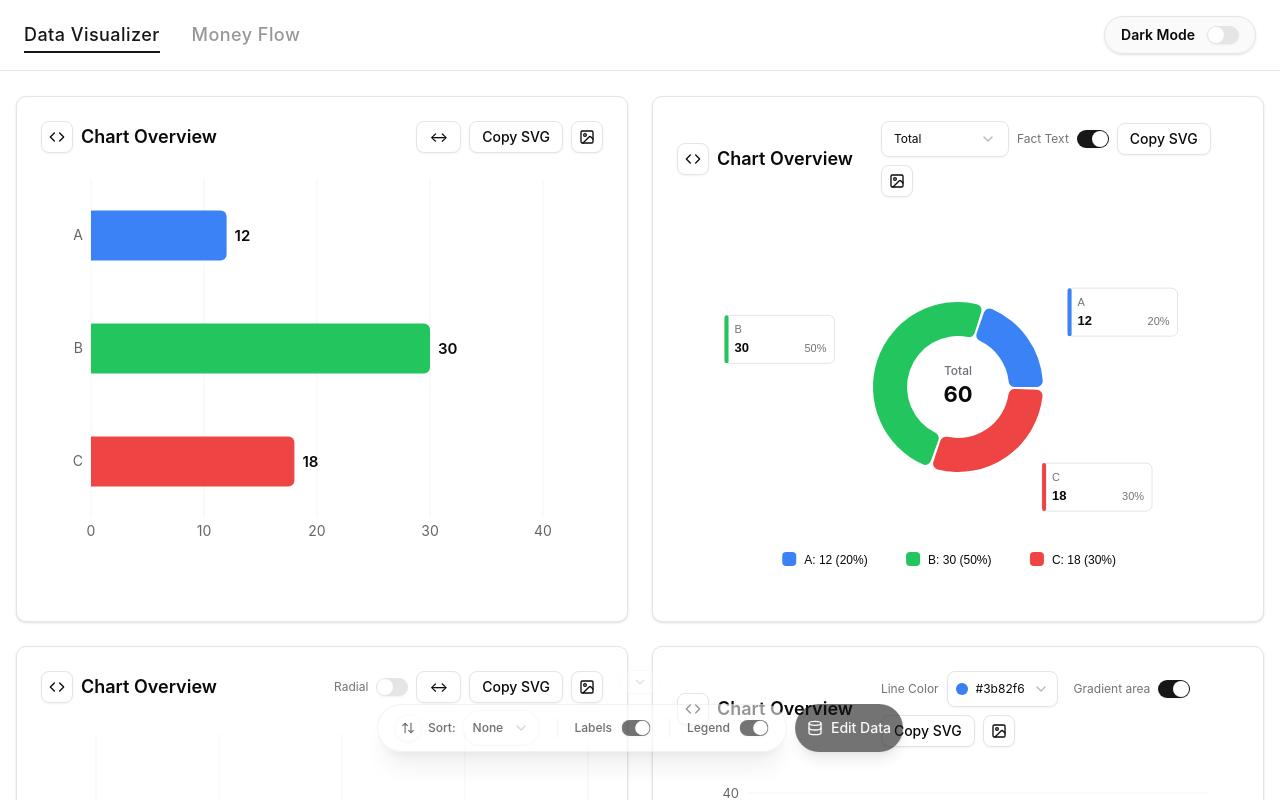
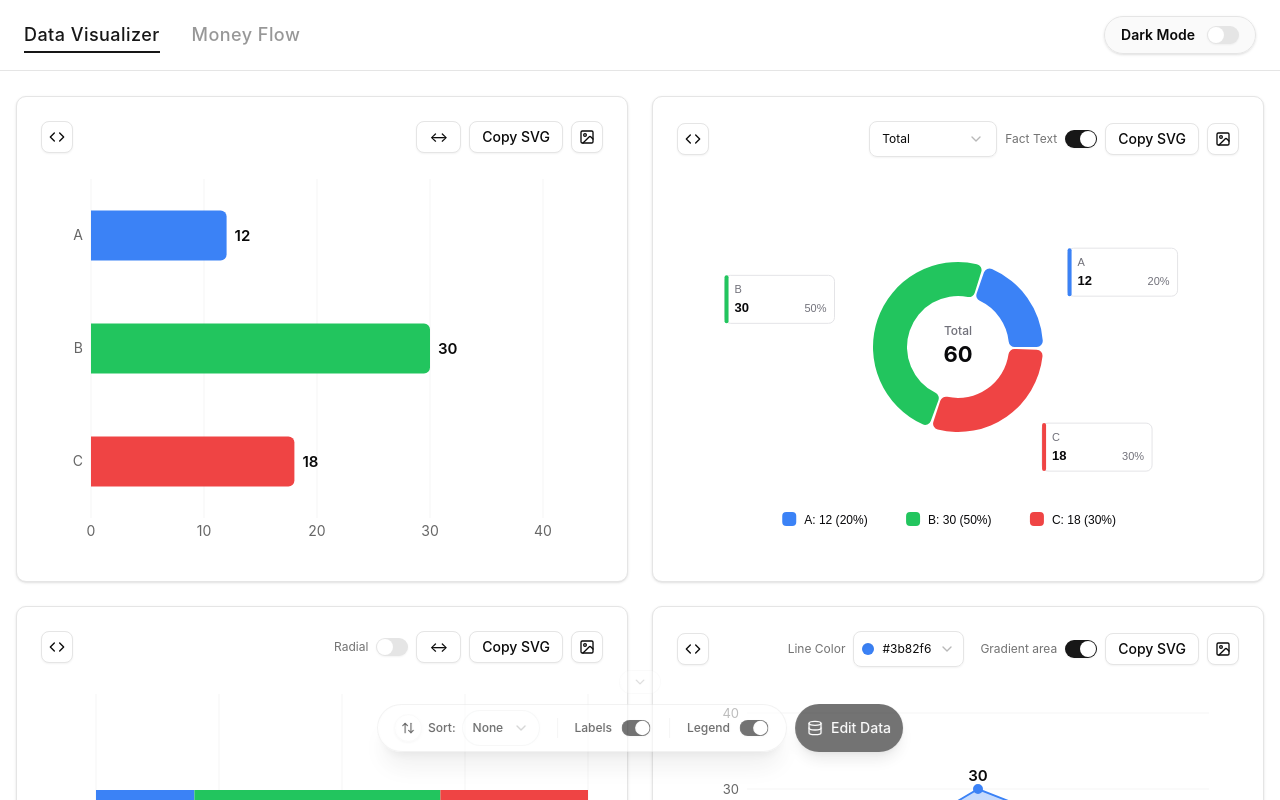
Before and after one commit to s1n-c0s/FastChart, a React (Vite) app: page / in a window 1280 px wide. Shown: the top 800 px of the page. Built offline with nearby package versions, Linux system fonts and the light colour scheme.

Commit message:
feat: default showTitle to off

```diff
--- a/src/components/ChartCard.tsx
+++ b/src/components/ChartCard.tsx
@@ -21,7 +21,7 @@ interface ChartCardProps {
 
 export function ChartCard({
   title,
-  showTitle = true,
+  showTitle = false,
   onTitleChange,
   chartRef,
   onCopySvg,
--- a/src/components/DataVisualizer.tsx
+++ b/src/components/DataVisualizer.tsx
@@ -71,7 +71,7 @@ export default function DataVisualizer() {
   const [showRadialFactText, setShowRadialFactText] = useState(true);
   const [showGradientArea, setShowGradientArea] = useState(true);
   const [lineColor, setLineColor] = useState<string | undefined>(undefined);
-  const [showTitle, setShowTitle] = useState(true);
+  const [showTitle, setShowTitle] = useState(false);
   const [chartTitle, setChartTitle] = useState("Chart Overview");
   const [isDockOpen, setIsDockOpen] = useState(false);
   const [isDockHovered, setIsDockHovered] = useState(false);
```
